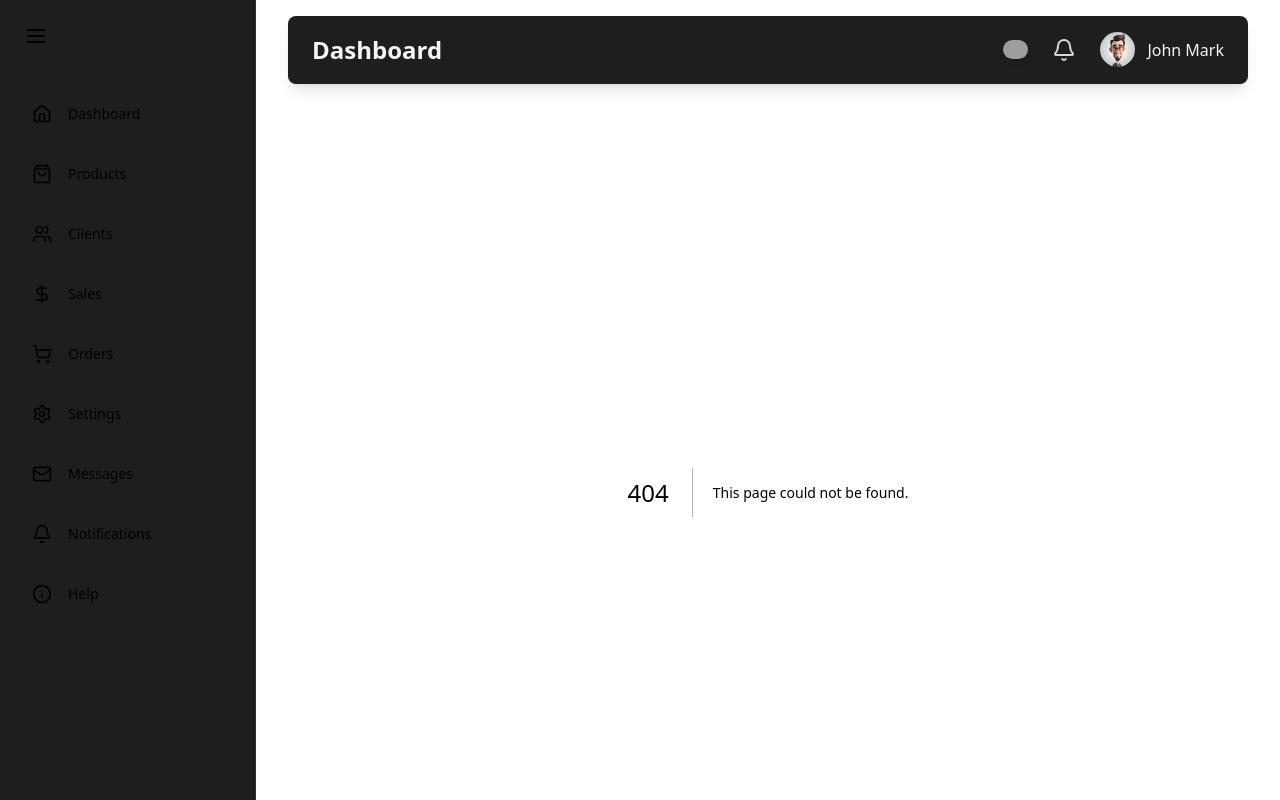
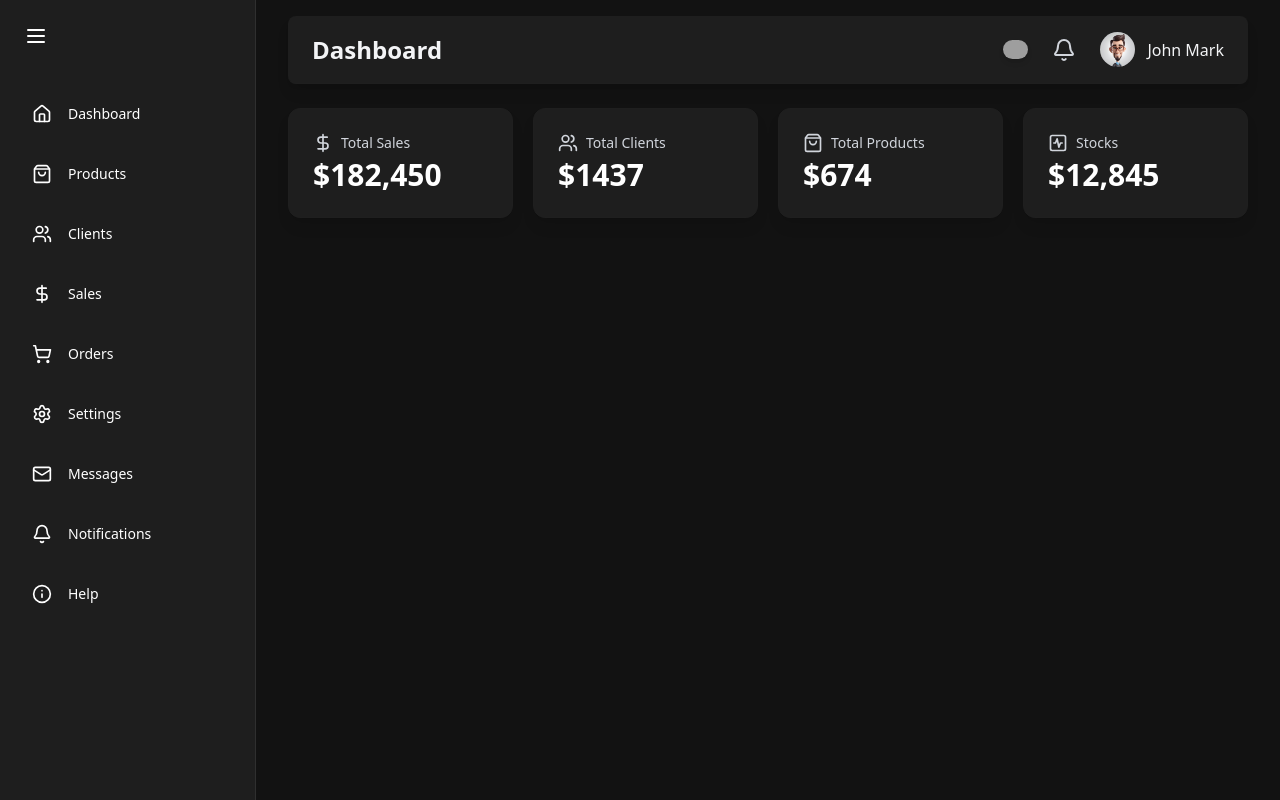
Before and after one commit to Gbolly-code/Admin-dashboard, a Next.js app: page /overview in a window 1280 px wide. Before the commit this address had no page. Built offline with nearby package versions, Linux system fonts and the light colour scheme; grey boxes are pictures that could not be loaded.

Commit message:
created the sales dashboard

```diff
--- /dev/null
+++ b/app/overview/page.jsx
@@ -0,0 +1,28 @@
+"use client"
+
+import StatCard from '@/components/StatCard'
+import { DollarSign, ShoppingBag, SquareActivity, Users } from 'lucide-react'
+import React from 'react'
+import { motion } from 'framer-motion'
+
+const OverviewPage = () => {
+  return (
+    <div className='flex-1 overflow-auto relative z-10'>
+        <main className='max-w-7xl mx-auto py-4 px-4 lg:px-8'>
+            <motion.div className='grid grid-cols-1 gap-5 sm:grid-cols-2 lg:grid-cols-4 mb-8'
+            initial={{ opacity: 0, y:20 }}
+            animate={{ opacity: 1, y:0 }}
+            transition={{ duration: 0.5 }}
+            >
+                <StatCard name="Total Sales" icon={DollarSign} value="$182,450" />
+                <StatCard name="Total Clients" icon={Users} value="$1437"/>
+                <StatCard name="Total Products" icon={ShoppingBag} value="$674"/>
+                <StatCard name="Stocks" icon={SquareActivity} value="$12,845"/>
+            </motion.div>
+        </main>
+
+    </div>
+  )
+}
+
+export default OverviewPage
--- a/app/page.js
+++ b/app/page.js
@@ -1,3 +1,6 @@
+import OverviewPage from "./overview/page";
+
 export default function Home() {
-  return <div></div>;
+  return <OverviewPage />;
+
 }
--- a/components/Sidebar.jsx
+++ b/components/Sidebar.jsx
@@ -42,7 +42,6 @@
                         <div className={`flex items-center p-4 text-sm font-medium rounded-lg hover:bg-[#2f2f2f] transition-colors mb-2
                         ${pathname === item.href ? "bg-[#2f2f2f]" : ""}`}>
                             <IconComponent size={20} style={{ minWidth: "20px" }}/>
-
                            {isSidebarOpen && (
                             <span className='ml-4 whitespace-nowrap'>{item.name}</span>
                            )}
--- /dev/null
+++ b/components/StatCard.jsx
@@ -0,0 +1,21 @@
+"use client"
+
+import React from 'react'
+import { motion } from 'framer-motion'
+
+const StatCard = ({name, icon: Icon,value}) => {
+  return (
+    <motion.div
+    whileHover={{ y: -5, boxShadow: "0 25px 50px -12px rgba(0, 0, 0, 0.5)" }}className='bg-[#1e1e1e] backdrop-blur-md overflow-hidden shadow-lg rounded-xl border border-[#1f1f1f]'>
+       <div className='px-4 py-5 sm:p-6'>
+        <span className='flex items-center text-sm font-medium text-gray-300'>
+            <Icon size={20} className="mr-2"/>
+            {name}
+        </span>
+        <p className='mt-1 text-3xl font-semibold text-white'>{value}</p>
+       </div>
+    </motion.div>
+  )
+}
+
+export default StatCard
```
